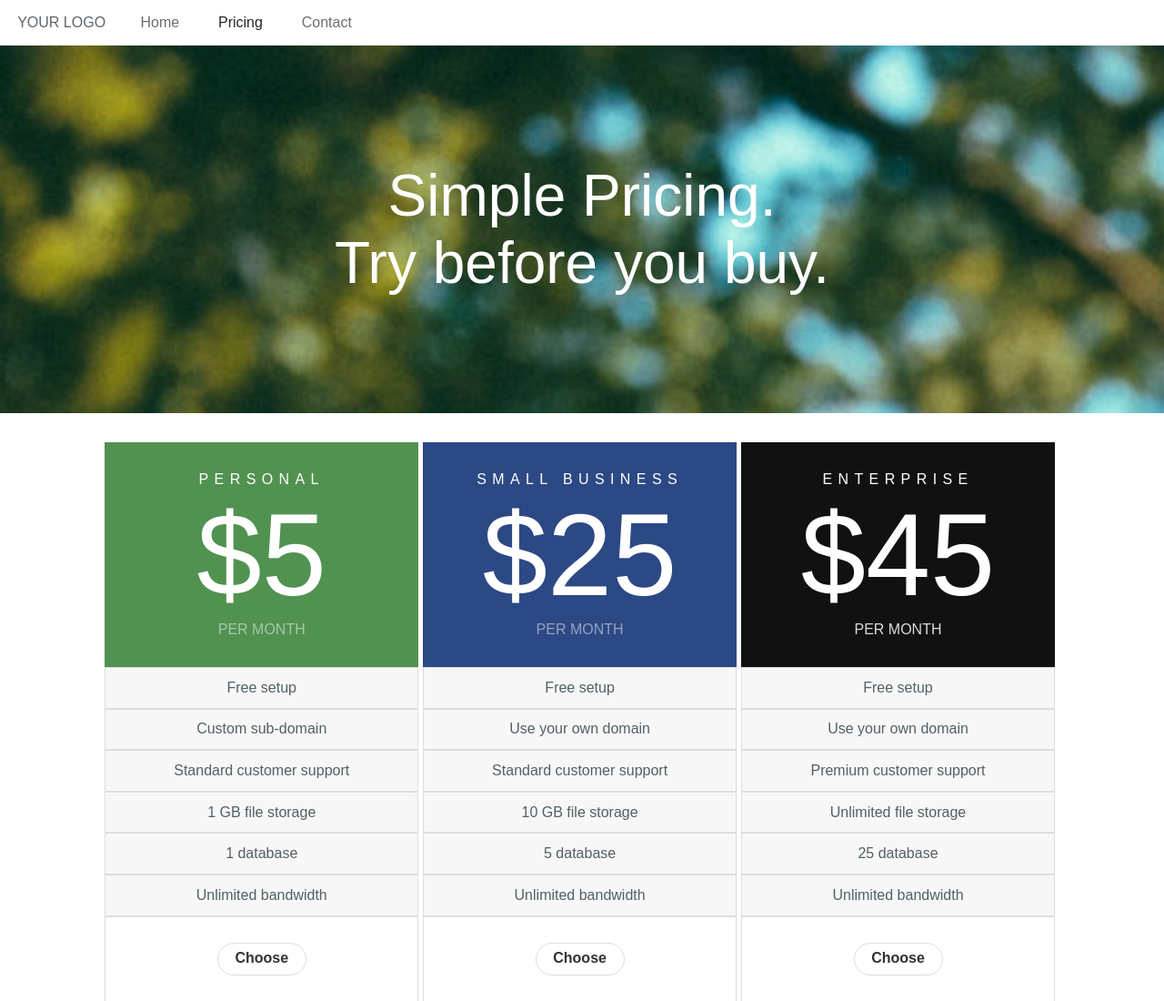
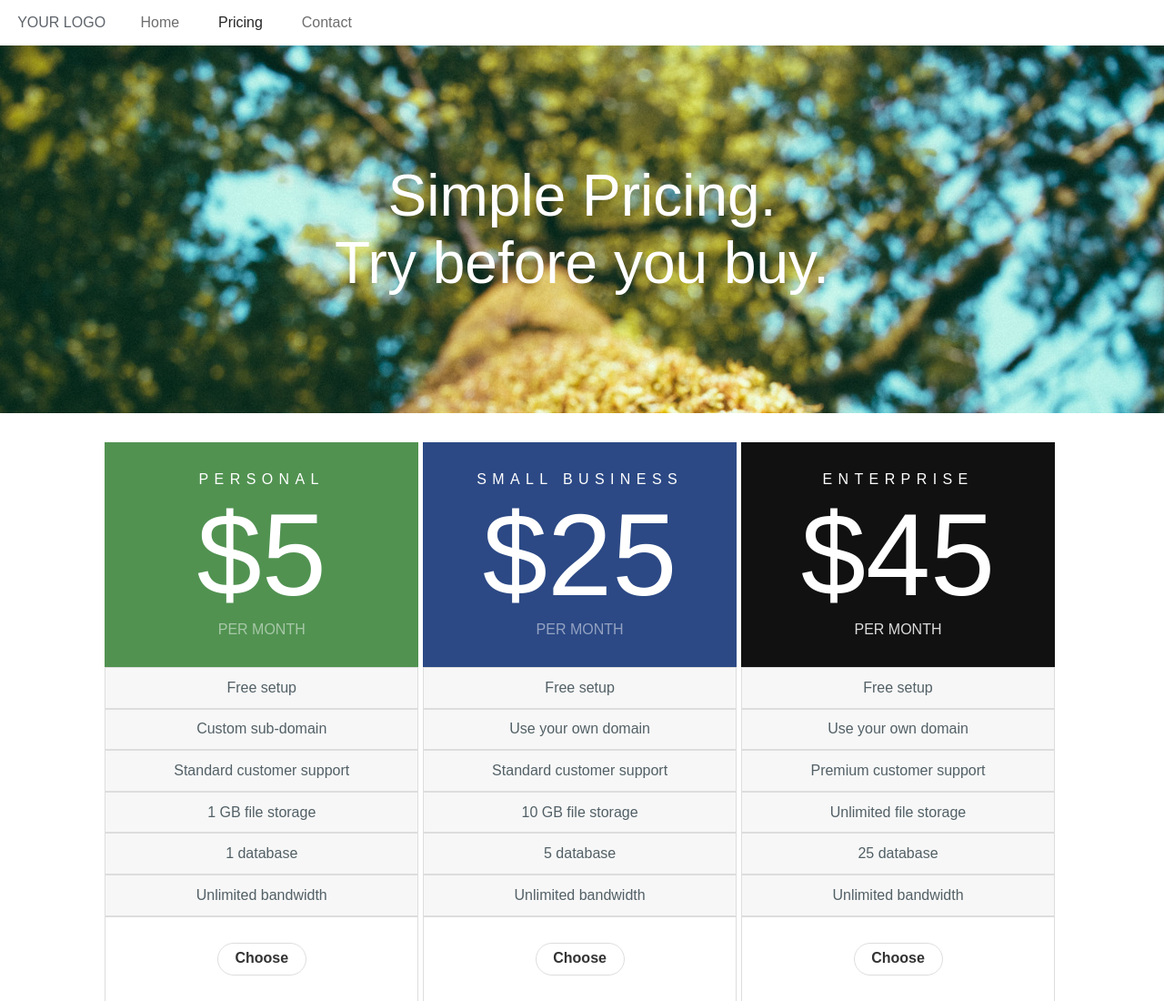
Before and after one commit to josiahgallen/responsive-site, a website: page index.html in a window 1280 px wide. Shown: the top 1100 px of the page at 91% size. Drawn offline with Linux system fonts and the light colour scheme.

Commit message:
fixed background image sizing issue with cover instead of fixed size

```diff
--- a/styles/main.sass.css
+++ b/styles/main.sass.css
@@ -385,7 +385,7 @@ header {
     color: #6D6D6D; }
   header > div {
     background-image: url(/images/trees.jpg);
-    background-size: 300%;
+    background-size: cover;
     color: #fff;
     font-weight: 500;
     padding: 2em 0;
--- a/styles/main.scss
+++ b/styles/main.scss
@@ -59,7 +59,7 @@ header {
 
 	> div {
 		background-image: url(/images/trees.jpg);
-		background-size: 300%;
+		background-size: cover;
 		color: $white;
 		font-weight: 500;
 		padding: 2em 0;
```
